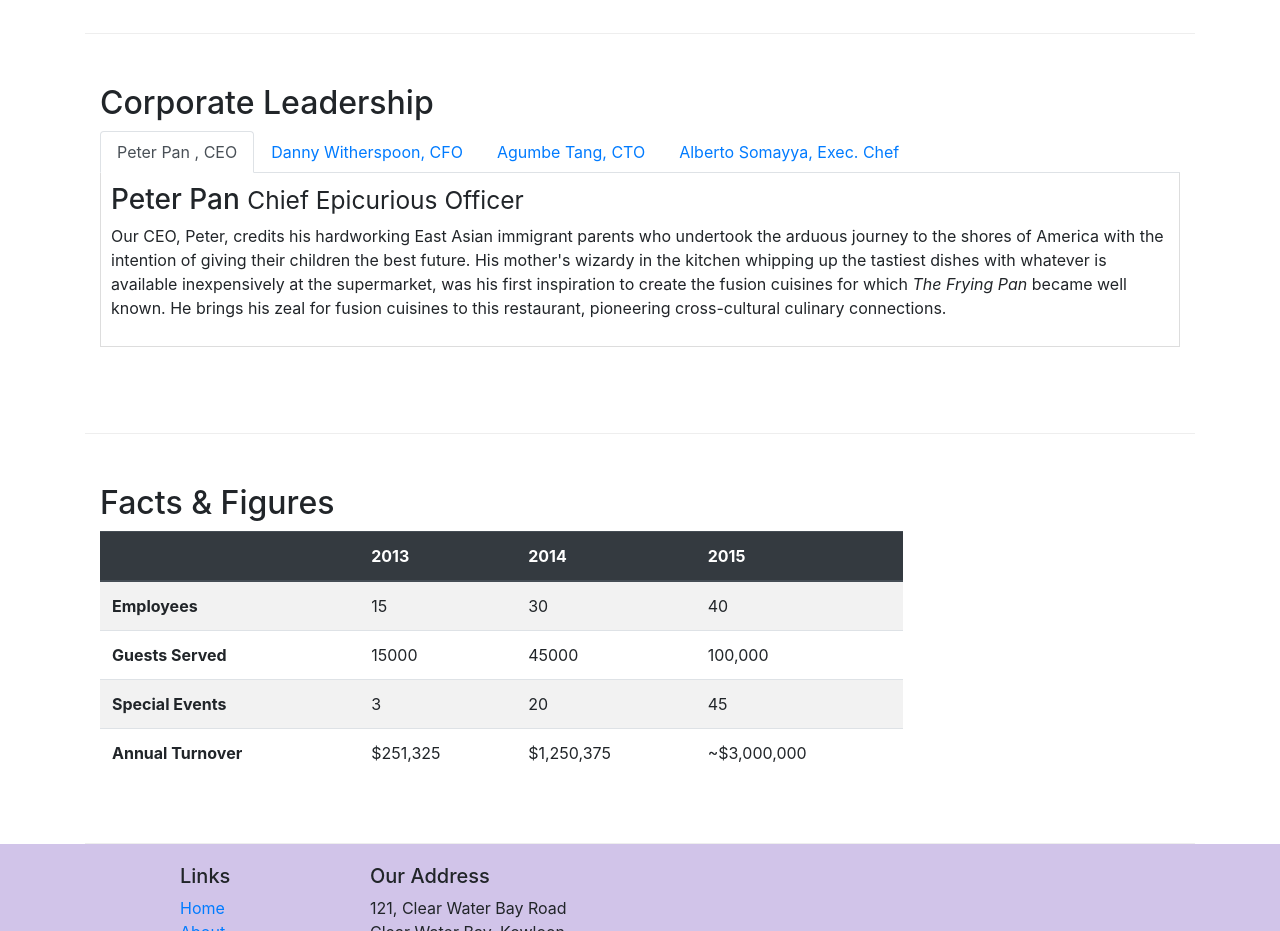
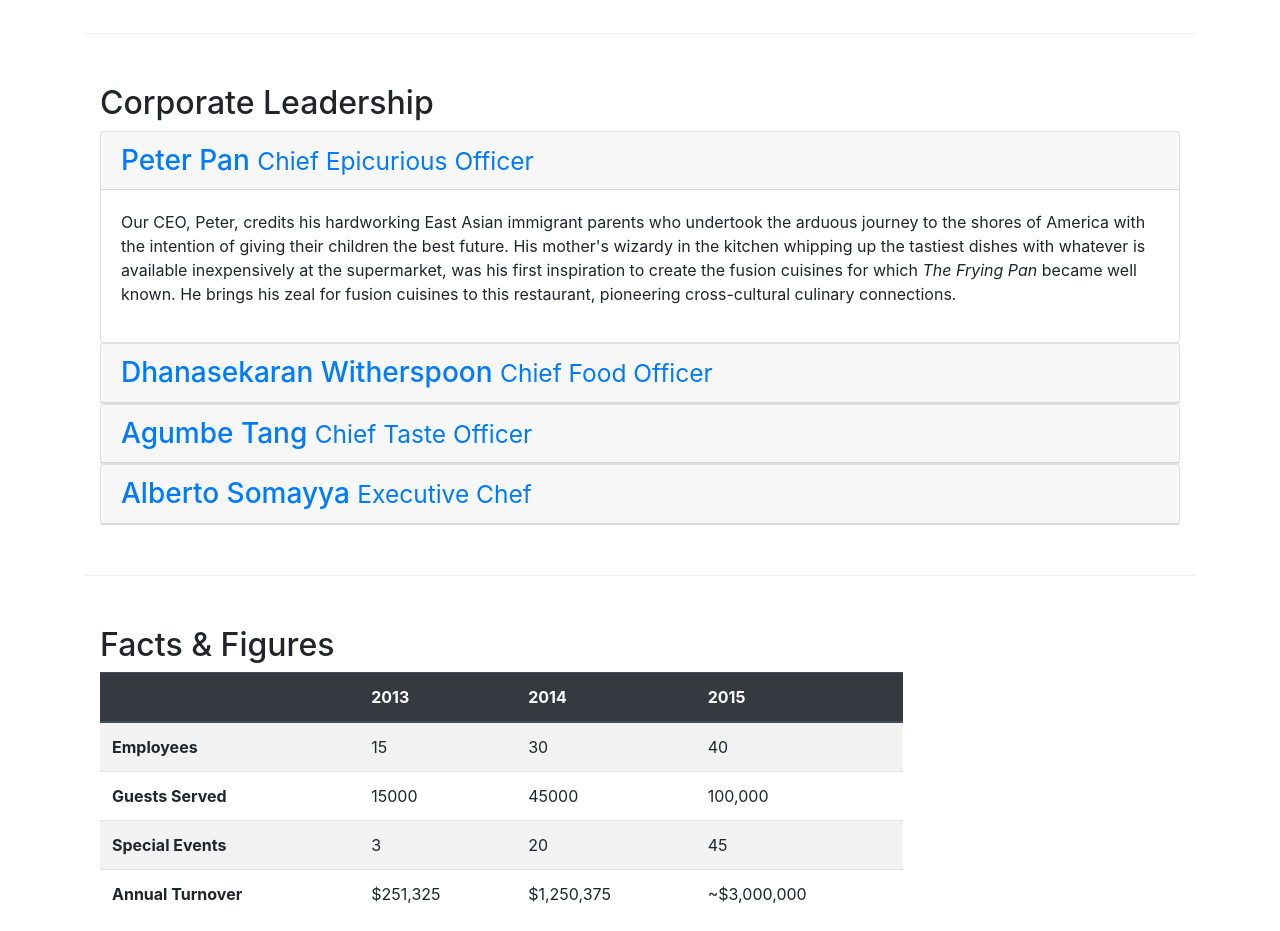
Before and after one commit to ahmedjd499/bootstrap, a plain HTML site: page aboutus.html in a window 1280 px wide. Shown: the part 940-1871 px from the top of the page. Drawn offline with nearby package versions, Linux system fonts and the light colour scheme.

Commit message:
bootstrap accordion

```diff
--- a/aboutus.html
+++ b/aboutus.html
@@ -104,43 +104,68 @@
         <div class="row row-content">
             <div class="col-12">
                 <h2>Corporate Leadership</h2>
-                <ul class="nav nav-tabs">
-                    <li class="nav-item">
-                        <a href="#peter" class="nav-link active" role="tab"
-                          data-toggle="tab">Peter Pan , CEO</a>
-                    </li>
-                    <li class="nav-item">
-                        <a class="nav-link" href="#danny" role="tab"
-                          data-toggle="tab">Danny Witherspoon, CFO</a>
-                      </li>
-                      <li class="nav-item">
-                        <a class="nav-link" href="#agumbe"role="tab"
-                          data-toggle="tab">Agumbe Tang, CTO</a>
-                      </li>
-                      <li class="nav-item">
-                        <a class="nav-link" href="#alberto" role="tab"
-                          data-toggle="tab">Alberto Somayya, Exec. Chef</a>
-                      </li>
-                </ul>
 
-                <div class="tab-content">
-                  <div role="tabpanel" class="tab-pane fade show active" id="peter">
-                        <h3>Peter Pan <small>Chief Epicurious Officer</small></h3>
+
+                <div id="accordion">
+                    <div class="card">
+                        <div class="card-header" role="tab" id="peterhead">
+                            <h3 class="mb-0">
+                              <a href="" data-toggle="collapse" data-target="#peter">
+                                Peter Pan <small>Chief Epicurious Officer</small>
+                              </a>
+                             </h3>
+                        </div>
+                        <div role="tabpanel" class="collapse show" id="peter" data-parent="#accordion">
+                            <div class="card-body">
                                 <p class="d-none d-sm-block">Our CEO, Peter, credits his hardworking East Asian immigrant parents who undertook the arduous journey to the shores of America with the intention of giving their children the best future. His mother's wizardy in the kitchen whipping up the tastiest dishes with whatever is available inexpensively at the supermarket, was his first inspiration to create the fusion cuisines for which <em>The Frying Pan</em> became well known. He brings his zeal for fusion cuisines to this restaurant, pioneering cross-cultural culinary connections.</p>
                             </div>
-                  <div role="tabpanel" class="tab-pane fade" id="danny">
-                    <h3>Dhanasekaran Witherspoon <small>Chief Food Officer</small></h3>
+                        </div>
+                    </div>
+
+                    <div class="card">
+                        <div class="card-header" role="tab" id="dannyhead">
+                            <h3 class="mb-0">
+                              <a href="" data-toggle="collapse" data-target="#danny">
+                                Dhanasekaran Witherspoon <small>Chief Food Officer</small>
+                              </a>
+                             </h3>
+                        </div>
+                        <div role="tabpanel" class="collapse" id="danny" data-parent="#accordion">
+                            <div class="card-body">
                                 <p class="d-none d-sm-block">Our CFO, Danny, as he is affectionately referred to by his colleagues, comes from a long established family tradition in farming and produce. His experiences growing up on a farm in the Australian outback gave him great appreciation for varieties of food sources. As he puts it in his own words, <em>Everything that runs, wins, and everything that stays, pays!</em></p>
                             </div>
+                        </div>
+                    </div>
 
-                  <div role="tabpanel" class="tab-pane fade" id="agumbe">
-                    <h3>Agumbe Tang <small>Chief Taste Officer</small></h3>
+                    <div class="card">
+                        <div class="card-header" role="tab" id="agumbehead">
+                            <h3 class="mb-0">
+                              <a href="" data-toggle="collapse" data-target="#agumbe">
+                                Agumbe Tang <small>Chief Taste Officer</small>
+                              </a>
+                             </h3>
+                        </div>
+                        <div role="tabpanel" class="collapse " id="agumbe" data-parent="#accordion">
+                            <div class="card-body">
                                 <p class="d-none d-sm-block">Blessed with the most discerning gustatory sense, Agumbe, our CTO, personally ensures that every dish that we serve meets his exacting tastes. Our chefs dread the tongue lashing that ensues if their dish does not meet his exacting standards. He lives by his motto, <em>You click only if you survive my lick.</em></p>
                             </div>
-                    <div role="tabpanel" class="tab-pane fade" id="alberto">
-                    <h3>Alberto Somayya <small>Executive Chef</small></h3>
+                        </div>
+                    </div>
+
+                    <div class="card">
+                        <div class="card-header" role="tab" id="albertohead">
+                            <h3 class="mb-0">
+                              <a href="" data-toggle="collapse" data-target="#alberto">
+                                Alberto Somayya <small>Executive Chef</small>                              </a>
+                             </h3>
+                        </div>
+                        <div role="tabpanel" class="collapse " id="alberto" data-parent="#accordion">
+                            <div class="card-body">
                                 <p class="d-none d-sm-block">Award winning three-star Michelin chef with wide International experience having worked closely with whos-who in the culinary world, he specializes in creating mouthwatering Indo-Italian fusion experiences. He says, <em>Put together the cuisines from the two craziest cultures, and you get a winning hit! Amma Mia!</em></p>
                             </div>
+                        </div>
+                    </div>
+
                 </div>
             </div>
        </div>
```
Lines whose indentation alone changed are shown as unchanged.
